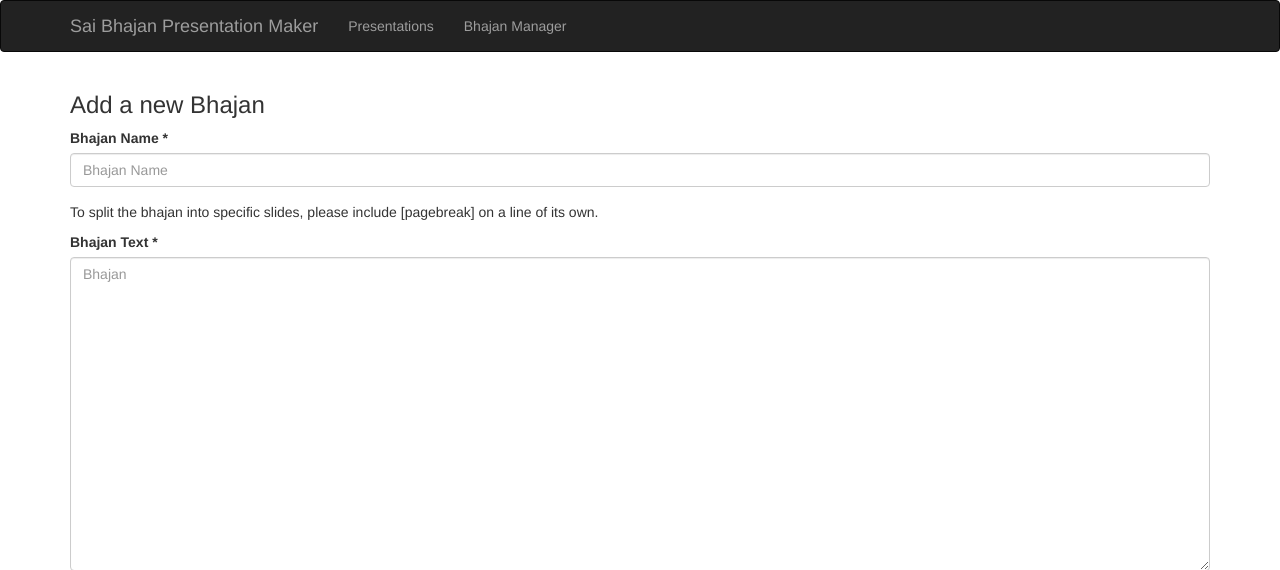
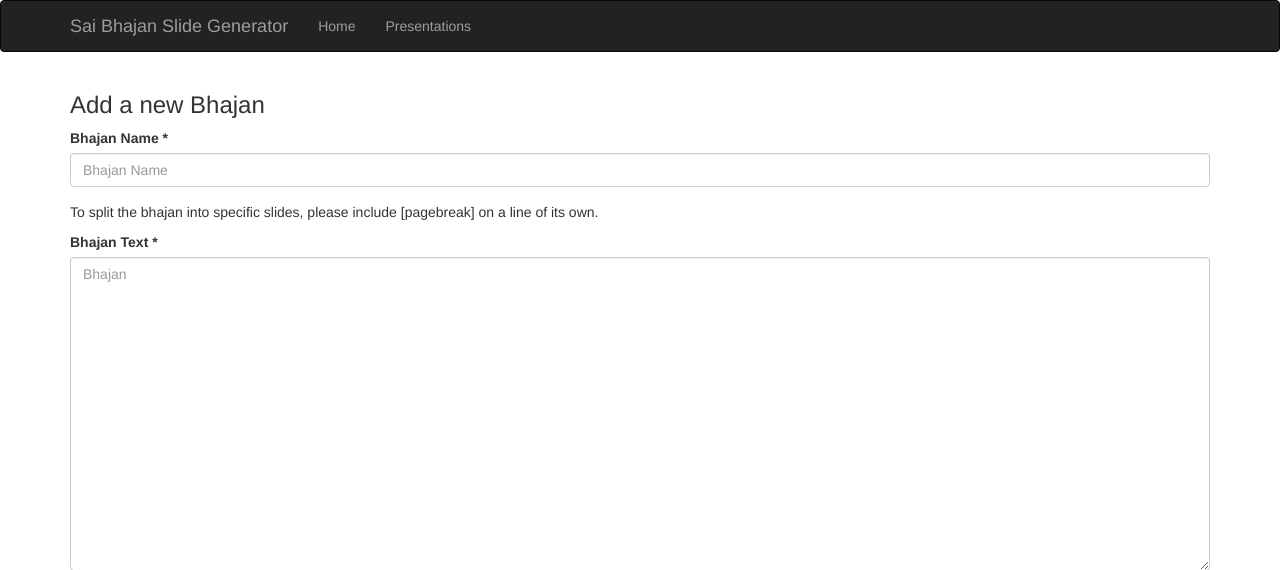
Before and after one commit to riteshreddyr/bhajanpresentationmaker, a Flask app: page /bhajanmanager/add in a window 1280 px wide. Shown: the top 570 px of the page. Run offline with Flask 2, Linux system fonts and the light colour scheme; some libraries are stand-ins or nearby versions.

Commit message:
Hide BhajanManager in main menu, add Home link to central london sai centre site

```diff
--- a/templates/header.html
+++ b/templates/header.html
@@ -25,12 +25,12 @@
                 <span class="icon-bar"></span>
                 <span class="icon-bar"></span>
             </button>
-            <a class="navbar-brand" href="#">Sai Bhajan Presentation Maker</a>
+            <a class="navbar-brand" href="#">Sai Bhajan Slide Generator</a>
         </div>
         <div id="navbar" class="collapse navbar-collapse">
             <ul class="nav navbar-nav">
+                <li><a href="http://www.centrallondonsaicentre.org/">Home</a></li>
                 <li><a href="/presentationmanager">Presentations</a></li>
-                <li><a href="/bhajanmanager">Bhajan Manager</a></li>
             </ul>
         </div>
         <!--/.nav-collapse -->
```
